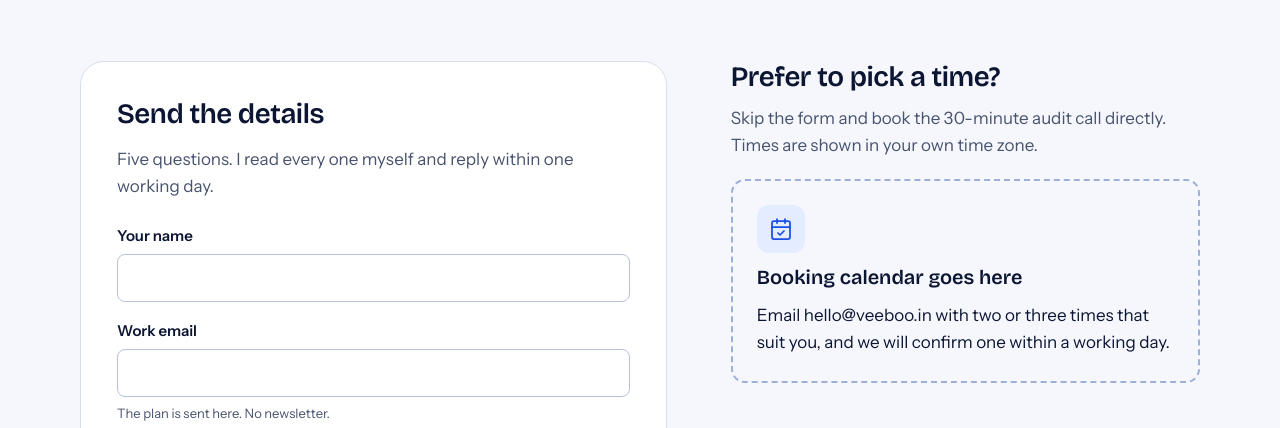
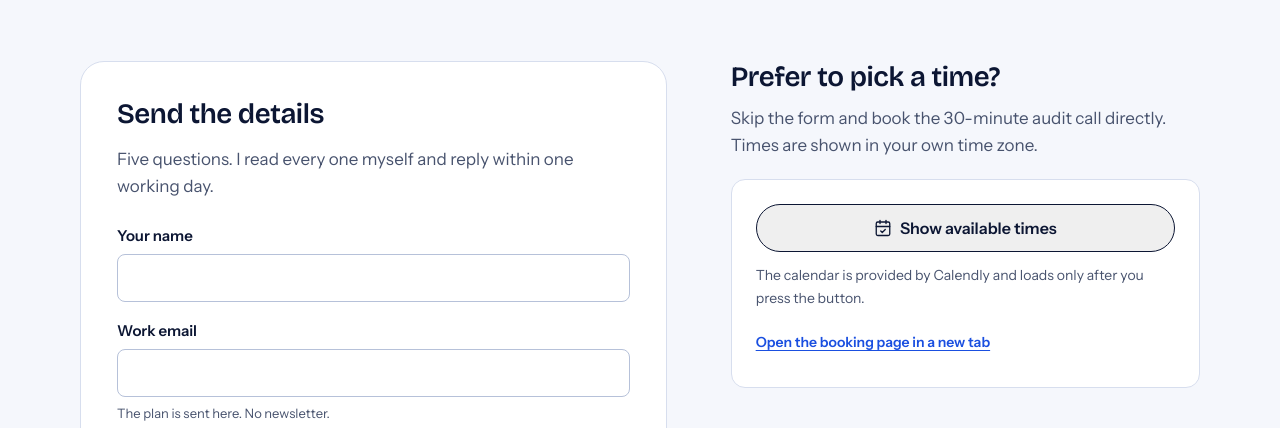
Before and after one commit to akm-akm/veeboo, a plain HTML site: page contact/index.html in a window 1280 px wide. Shown: the part 337-765 px from the top of the page. Drawn offline with nearby package versions, Linux system fonts and the light colour scheme.

Commit message:
deploy: rebuild site

```diff
--- a/contact/index.html
+++ b/contact/index.html
@@ -97,10 +97,10 @@
     <div class="contact-booking">
   <h2 class="h3">Prefer to pick a time?</h2>
   <p class="muted">Skip the form and book the 30-minute audit call directly. Times are shown in your own time zone.</p>
-  <div class="contact-booking__frame contact-booking__frame--todo">
-      <span class="contact-booking__icon"><svg class="icon" width="24" height="24" viewBox="0 0 24 24" fill="none" stroke="currentColor" stroke-width="1.75" stroke-linecap="round" stroke-linejoin="round" aria-hidden="true"><path d="M8 2v4" /><path d="M16 2v4" /><rect width="18" height="18" x="3" y="4" rx="2" /><path d="M3 10h18" /><path d="m9 16 2 2 4-4" /></svg></span>
-      <p class="contact-booking__placeholder-title">Booking calendar goes here</p>
-      <p>Email hello@veeboo.in with two or three times that suit you, and we will confirm one within a working day.</p>
+  <div class="contact-booking__frame" data-calendly data-calendly-url="https://calendly.com/admin-veeboo/30min" data-loading-label="Loading the calendar">
+      <button class="btn btn--ghost btn--block" type="button" data-calendly-load><svg class="icon" width="18" height="18" viewBox="0 0 24 24" fill="none" stroke="currentColor" stroke-width="1.75" stroke-linecap="round" stroke-linejoin="round" aria-hidden="true"><path d="M8 2v4" /><path d="M16 2v4" /><rect width="18" height="18" x="3" y="4" rx="2" /><path d="M3 10h18" /><path d="m9 16 2 2 4-4" /></svg>Show available times</button>
+      <p class="hint">The calendar is provided by Calendly and loads only after you press the button.</p>
+      <p class="hint"><a href="https://calendly.com/admin-veeboo/30min" target="_blank" rel="noopener">Open the booking page in a new tab</a></p>
     </div>
 </div>
     <div class="contact-email">
```
